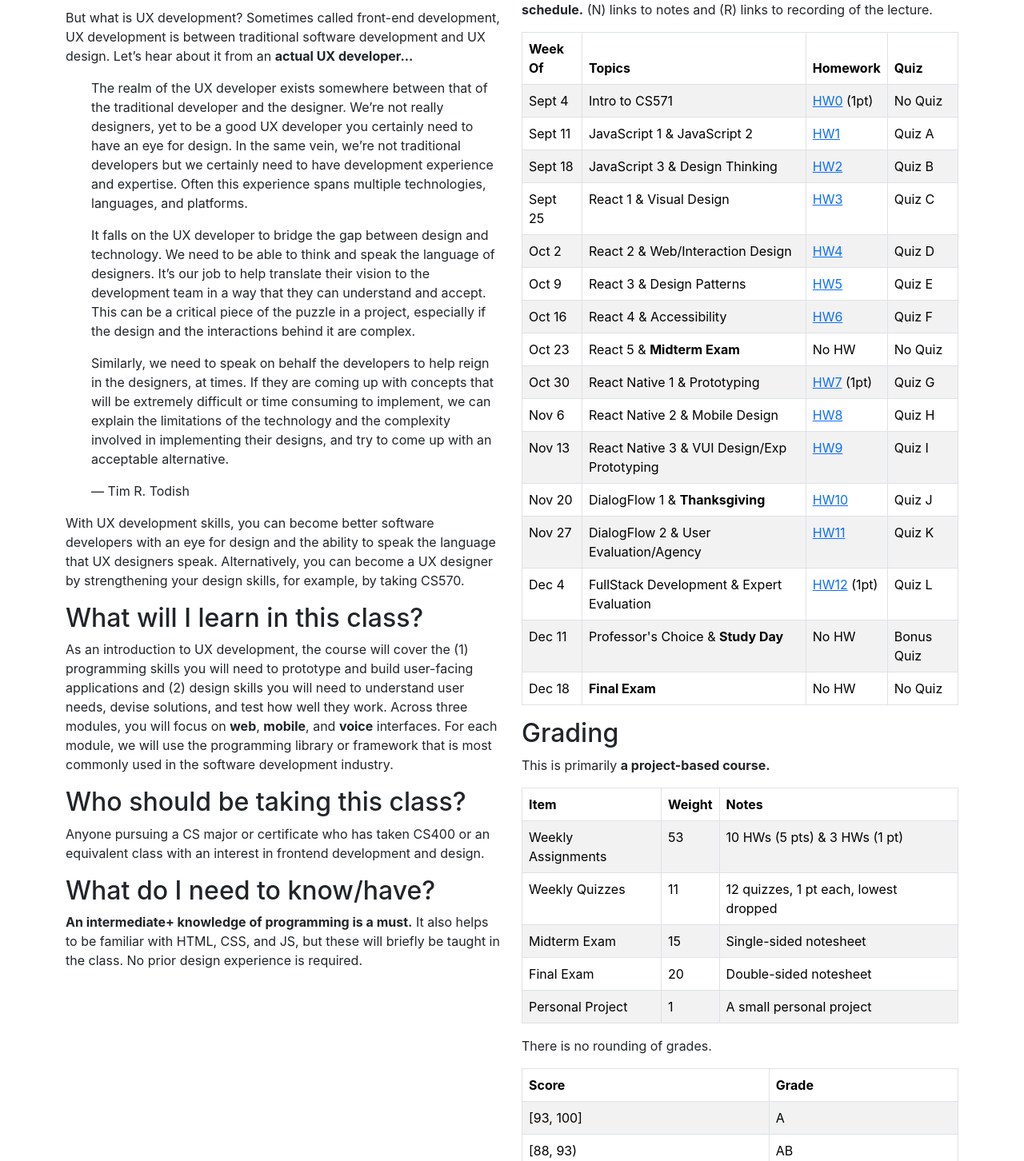
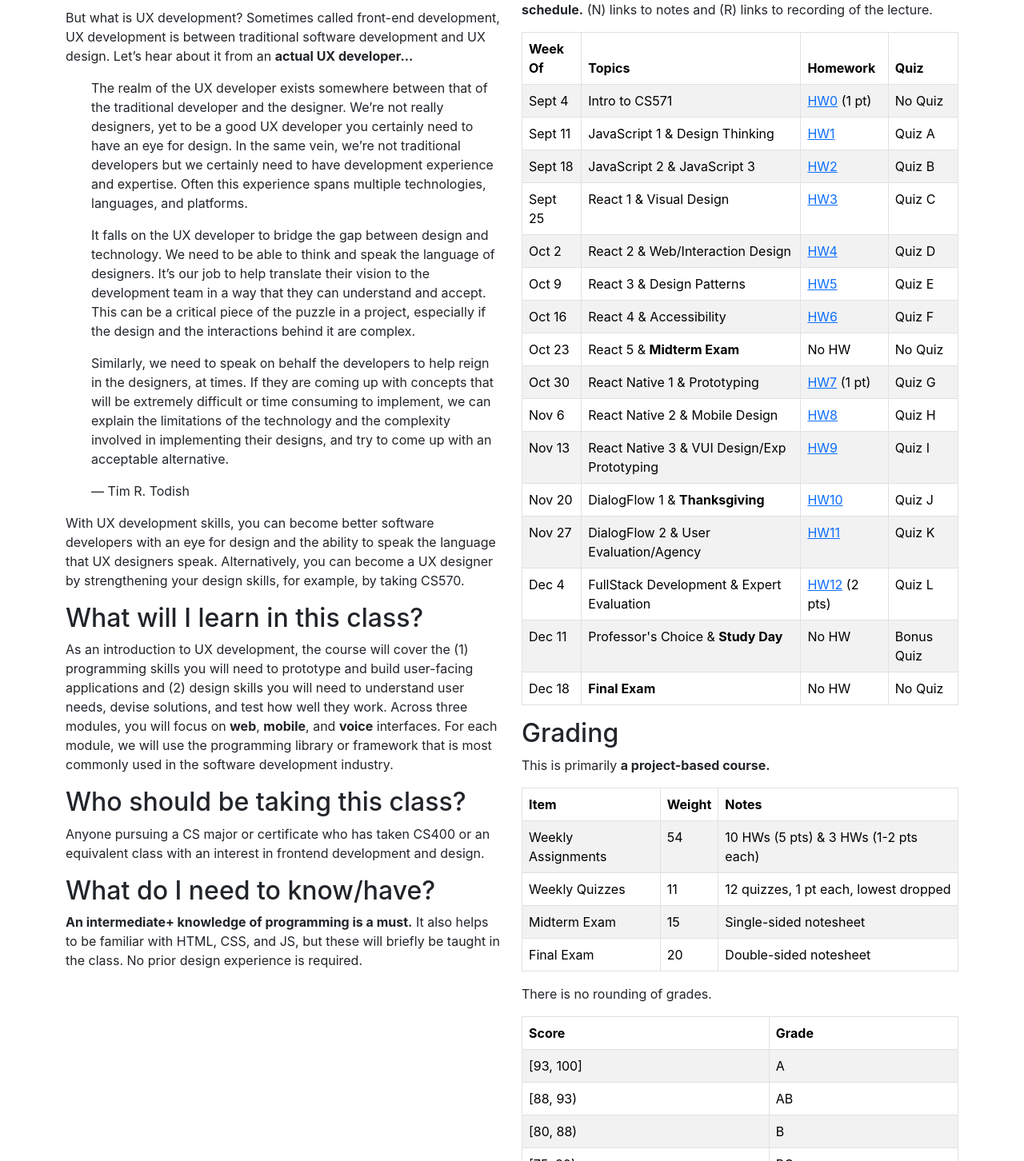
Before and after one commit to ctnelson1997/cs571-org, a React (Vite) app: page / in a window 1280 px wide. Shown: the part 238-1690 px from the top of the page at 80% size. Built offline with nearby package versions, Linux system fonts and the light colour scheme.

Commit message:
small updates

```diff
--- a/src/f23/components/FS23Schedule.jsx
+++ b/src/f23/components/FS23Schedule.jsx
@@ -17,18 +17,18 @@ export default function F23Schedule() {
                 <tr>
                     <td>Sept 4<br/></td>
                     <td>Intro to CS571</td>
-                    <td><a href="https://github.com/CS571-F23/hw0">HW0</a> (1pt)</td>
+                    <td><a href="https://github.com/CS571-F23/hw0">HW0</a> (1 pt)</td>
                     <td>No Quiz</td>
                 </tr>
                 <tr>
                     <td>Sept 11<br/></td>
-                    <td>JavaScript 1 & JavaScript 2</td>
+                    <td>JavaScript 1 & Design Thinking</td>
                     <td><a href="https://github.com/CS571-F23/hw1">HW1</a></td>
                     <td>Quiz A</td>
                 </tr>
                 <tr>
                     <td>Sept 18<br/></td>
-                    <td>JavaScript 3 & Design Thinking</td>
+                    <td>JavaScript 2 & JavaScript 3</td>
                     <td><a href="https://github.com/CS571-F23/hw2">HW2</a></td>
                     <td>Quiz B</td>
                 </tr>
@@ -65,7 +65,7 @@ export default function F23Schedule() {
                 <tr>
                     <td>Oct 30<br/></td>
                     <td>React Native 1 & Prototyping</td>
-                    <td><a href="https://github.com/CS571-F23/hw7">HW7</a> (1pt)</td>
+                    <td><a href="https://github.com/CS571-F23/hw7">HW7</a> (1 pt)</td>
                     <td>Quiz G</td>
                 </tr>
                 <tr>
@@ -95,7 +95,7 @@ export default function F23Schedule() {
                 <tr>
                     <td>Dec 4<br/></td>
                     <td>FullStack Development & Expert Evaluation</td>
-                    <td><a href="https://github.com/CS571-F23/hw12">HW12</a> (1pt)</td>
+                    <td><a href="https://github.com/CS571-F23/hw12">HW12</a> (2 pts)</td>
                     <td>Quiz L</td>
                 </tr>
                 <tr>
@@ -125,8 +125,8 @@ export default function F23Schedule() {
             <tbody>
                 <tr>
                     <td>Weekly Assignments</td>
-                    <td>53</td>
-                    <td>10 HWs (5 pts) & 3 HWs (1 pt)</td>
+                    <td>54</td>
+                    <td>10 HWs (5 pts) & 3 HWs (1-2 pts each)</td>
                 </tr>
                 <tr>
                     <td>Weekly Quizzes</td>
@@ -142,11 +142,6 @@ export default function F23Schedule() {
                     <td>Final Exam</td>
                     <td>20</td>
                     <td>Double-sided notesheet</td>
-                </tr>
-                <tr>
-                    <td>Personal Project</td>
-                    <td>1</td>
-                    <td>A small personal project</td>
                 </tr>
             </tbody>
         </Table>
```
Also changed, not shown: 3 other files (tests, documents, lock files or other folders).
